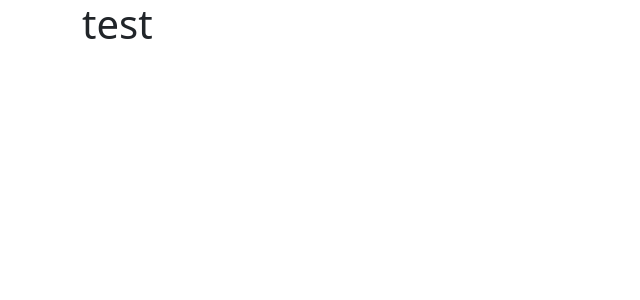
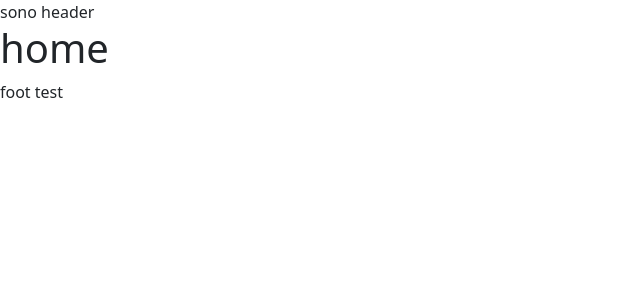
Before and after one commit to matteolepera/react-router, a React (Vite) app: page / in a window 1280 px wide. Shown: the top 300 px of the page, without its empty margins (0-640 px from the left). Built offline with nearby package versions, Linux system fonts and the light colour scheme.

Commit message:
feat: collegato il layout, aggiunta pagina home e componenti bozza di footer e header.

```diff
--- a/index.html
+++ b/index.html
@@ -1,13 +1,16 @@
 <!doctype html>
-<html lang="en">
+<html lang="it">
+
 <head>
   <meta charset="UTF-8" />
-    <link rel="icon" type="image/svg+xml" href="/vite.svg" />
+  <link rel="icon" type="image/svg+xml" href="./src/assets/image/favicon.png" />
   <meta name="viewport" content="width=device-width, initial-scale=1.0" />
-    <title>react-router</title>
+  <title>Buy ‘n Bleed&#174;</title>
 </head>
+
 <body>
   <div id="root"></div>
   <script type="module" src="/src/main.jsx"></script>
 </body>
+
 </html>
--- a/src/App.jsx
+++ b/src/App.jsx
@@ -1,13 +1,21 @@
 import { useState } from 'react'
+import { BrowserRouter, Route, Routes } from 'react-router-dom'
+import DefaultLayout from './layout/DefaultLayout'
+import Home from './pages/Home'
 import './App.css'
+
 
 function App() {
 
   return (
     <>
-      <div className="container">
-        <h1>test</h1>
-      </div>
+      <BrowserRouter>
+        <Routes>
+          <Route element={<DefaultLayout />}>
+            <Route path='/' element={<Home />} />
+          </Route>
+        </Routes>
+      </BrowserRouter>
     </>
   )
 }
--- /dev/null
+++ b/src/components/Footer.jsx
@@ -0,0 +1,5 @@
+export default function Footer() {
+    return (
+        <footer > foot test</footer >
+    )
+}
--- /dev/null
+++ b/src/components/Header.jsx
@@ -0,0 +1,5 @@
+export default function Header() {
+    return (
+        <header>sono header</header>
+    )
+}
--- /dev/null
+++ b/src/layout/DefaultLayout.jsx
@@ -0,0 +1,15 @@
+import Header from "../components/Header"
+import Footer from "../components/Footer"
+import { Outlet } from "react-router-dom"
+
+export default function DefaultLayout() {
+    return (
+        <>
+            <Header />
+            <main>
+                <Outlet />
+            </main>
+            <Footer />
+        </>
+    )
+}
--- /dev/null
+++ b/src/pages/Home.jsx
@@ -0,0 +1,5 @@
+export default function Home() {
+    return (
+        <h1>home</h1>
+    )
+}
```
Also changed, not shown: src/assets/image/favicon.png (added), src/assets/image/logo.png (added). Lines whose indentation alone changed are shown as unchanged.
